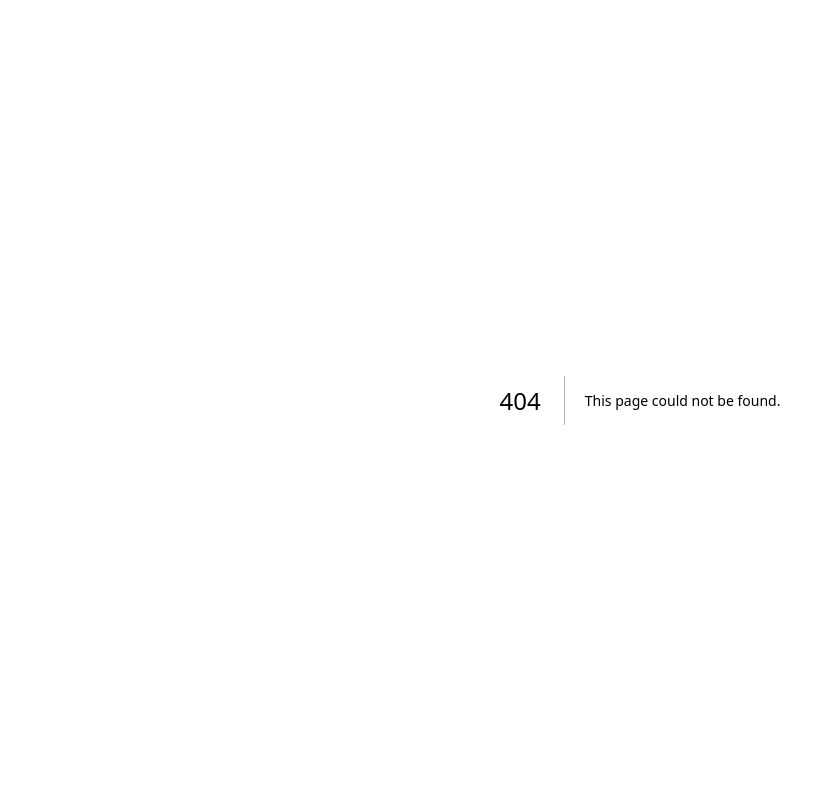
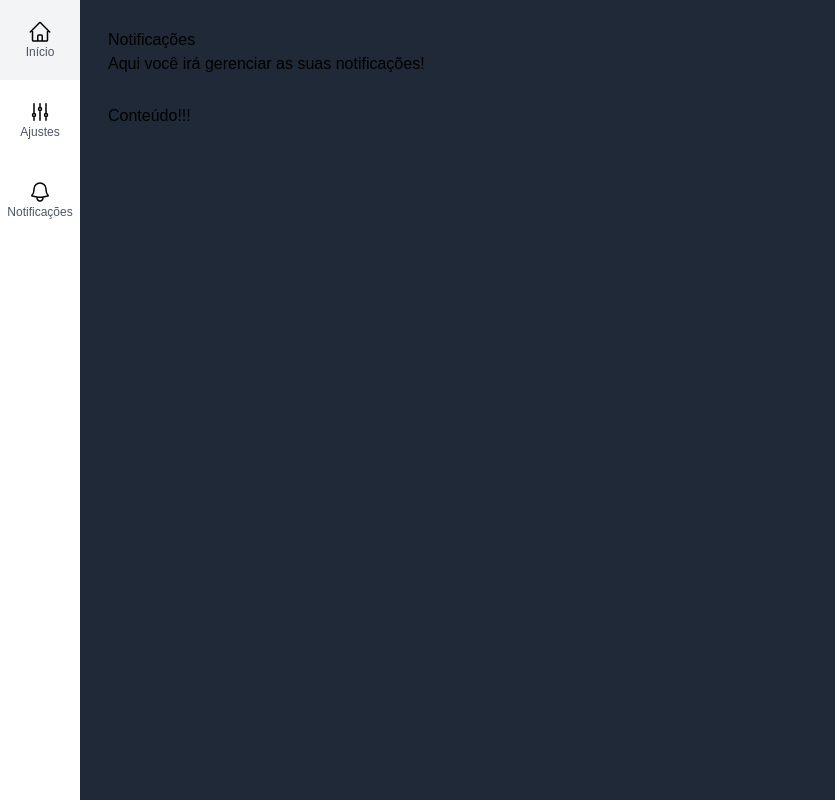
Before and after one commit to LeticiaLopess/admin-template, a Next.js app: page /notificacoes in a window 1280 px wide. Before the commit this address had no page. Shown: the whole page, without its empty margins (0-835 px from the left). Built offline with nearby package versions, Linux system fonts and the light colour scheme.

Commit message:
Componente Menu Lateral

```diff
--- /dev/null
+++ b/src/components/icons/index.tsx
@@ -0,0 +1,19 @@
+export const IconeCasa = (
+    <svg xmlns="http://www.w3.org/2000/svg" fill="none" viewBox="0 0 24 24" strokeWidth={1.5} stroke="currentColor" className="w-6 h-6">
+  <path strokeLinecap="round" strokeLinejoin="round" d="M2.25 12l8.954-8.955c.44-.439 1.152-.439 1.591 0L21.75 12M4.5 9.75v10.125c0 .621.504 1.125 1.125 1.125H9.75v-4.875c0-.621.504-1.125 1.125-1.125h2.25c.621 0 1.125.504 1.125 1.125V21h4.125c.621 0 1.125-.504 1.125-1.125V9.75M8.25 21h8.25" />
+</svg>
+)
+
+export const IconeAjustes = (
+    <svg xmlns="http://www.w3.org/2000/svg" fill="none" viewBox="0 0 24 24" strokeWidth={1.5} stroke="currentColor" className="w-6 h-6">
+  <path strokeLinecap="round" strokeLinejoin="round" d="M6 13.5V3.75m0 9.75a1.5 1.5 0 010 3m0-3a1.5 1.5 0 000 3m0 3.75V16.5m12-3V3.75m0 9.75a1.5 1.5 0 010 3m0-3a1.5 1.5 0 000 3m0 3.75V16.5m-6-9V3.75m0 3.75a1.5 1.5 0 010 3m0-3a1.5 1.5 0 000 3m0 9.75V10.5" />
+</svg>
+)
+
+export const IconeSino = (
+    <svg xmlns="http://www.w3.org/2000/svg" fill="none" viewBox="0 0 24 24" strokeWidth={1.5} stroke="currentColor" className="w-6 h-6">
+  <path strokeLinecap="round" strokeLinejoin="round" d="M14.857 17.082a23.848 23.848 0 005.454-1.31A8.967 8.967 0 0118 9.75v-.7V9A6 6 0 006 9v.75a8.967 8.967 0 01-2.312 6.022c1.733.64 3.56 1.085 5.455 1.31m5.714 0a24.255 24.255 0 01-5.714 0m5.714 0a3 3 0 11-5.714 0" />
+</svg>
+)
+
+// https://heroicons.com/ -> copiar jsx
--- /dev/null
+++ b/src/components/template/MenuItem.tsx
@@ -0,0 +1,26 @@
+import Link from "next/link"
+
+interface MenuitemProps {
+    url: string
+    texto: string
+    icone: any
+}
+
+export default function MenuItem(props: MenuitemProps) {
+    return (
+        <li className={`hover:bg-gray-100`}>
+            <Link legacyBehavior href={props.url}>
+                <a className={`
+                flex flex-col justify-center items-center h-20 w-20
+                `}>
+                    {props.icone}
+                    <span className={`
+                        text-xs font-light text-gray-600
+                    `}>
+                        {props.texto}
+                    </span>
+                </a>
+            </Link>
+        </li>
+    )
+}
--- a/src/components/template/MenuLateral.tsx
+++ b/src/components/template/MenuLateral.tsx
@@ -1,7 +1,15 @@
+import { IconeCasa, IconeAjustes, IconeSino } from "../icons";
+import MenuItem from "./MenuItem";
+import { isPropertySignature } from "typescript";
+
 export default function MenuLateral() {
     return (
         <aside>
-            <h1>Menu</h1>
+            <ul>
+               <MenuItem url="/" texto="Início" icone={IconeCasa}/>
+               <MenuItem url="/ajustes" texto="Ajustes" icone={IconeAjustes} />
+               <MenuItem url="/notificacoes" texto="Notificações" icone={IconeSino} />
+            </ul>
         </aside>
     )
 }
--- /dev/null
+++ b/src/pages/ajustes.tsx
@@ -0,0 +1,10 @@
+import Layout from "../components/template/Layout";
+
+export default function Ajustes() {
+  return (
+    <Layout titulo="Ajustes & Configurações"
+    subtitulo="Personalize o sistema por aqui!">
+      <h3>Conteúdo!!!</h3>
+    </Layout>
+  )
+}
--- /dev/null
+++ b/src/pages/notificacoes.tsx
@@ -0,0 +1,10 @@
+import Layout from "../components/template/Layout";
+
+export default function Notificacoes() {
+  return (
+    <Layout titulo="Notificações"
+    subtitulo="Aqui você irá gerenciar as suas notificações!">
+      <h3>Conteúdo!!!</h3>
+    </Layout>
+  )
+}
--- a/src/styles/globals.css
+++ b/src/styles/globals.css
@@ -25,7 +25,7 @@
     color-scheme: dark;
   }
   body {
-    color: white;
-    background: black;
+    color: black;
+    background: white;
   }
 }
```
